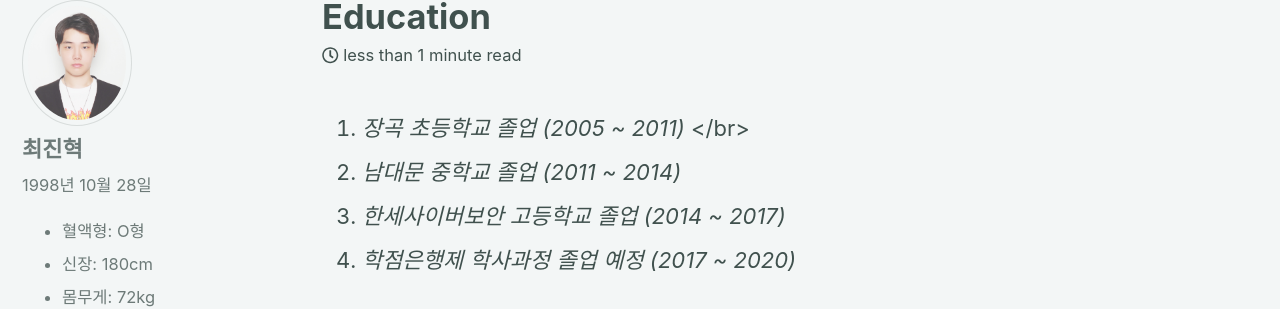
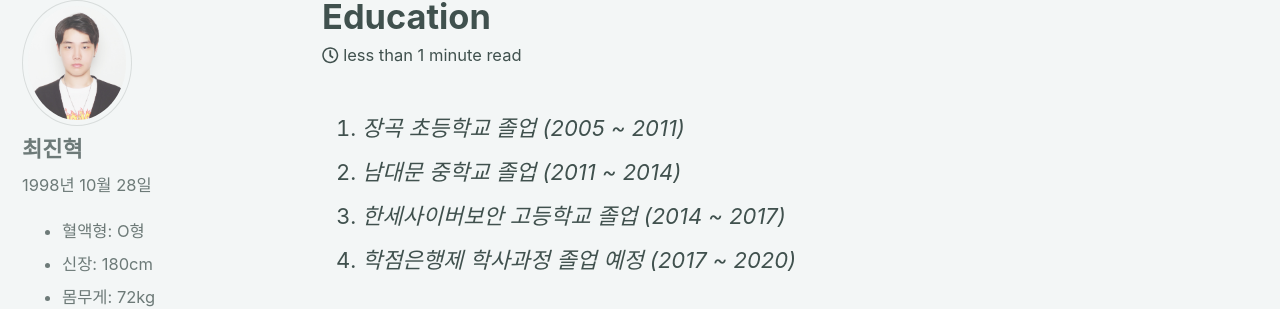
Before and after one commit to Tosi123/Tosi123.github.io, a Jekyll site: the page built from _posts/2019-04-08-Education.md, in a window 1280 px wide and 900 px high. Shown: the part 111-420 px from the top of the window. Built offline with Jekyll 4.4.1, drawn with Linux system fonts in a browser that asks for light colours; cached includes are drawn as plain includes; nearby versions of some CDN libraries.

```diff
--- a/_posts/2019-04-08-Education.md
+++ b/_posts/2019-04-08-Education.md
@@ -1,4 +1,4 @@
-1. _장곡 초등학교 졸업 (2005 ~ 2011)_  </br>
+1. _장곡 초등학교 졸업 (2005 ~ 2011)_
 1. _남대문 중학교 졸업 (2011 ~ 2014)_
 1. _한세사이버보안 고등학교 졸업 (2014 ~ 2017)_
 1. _학점은행제 학사과정 졸업 예정 (2017 ~ 2020)_
```
